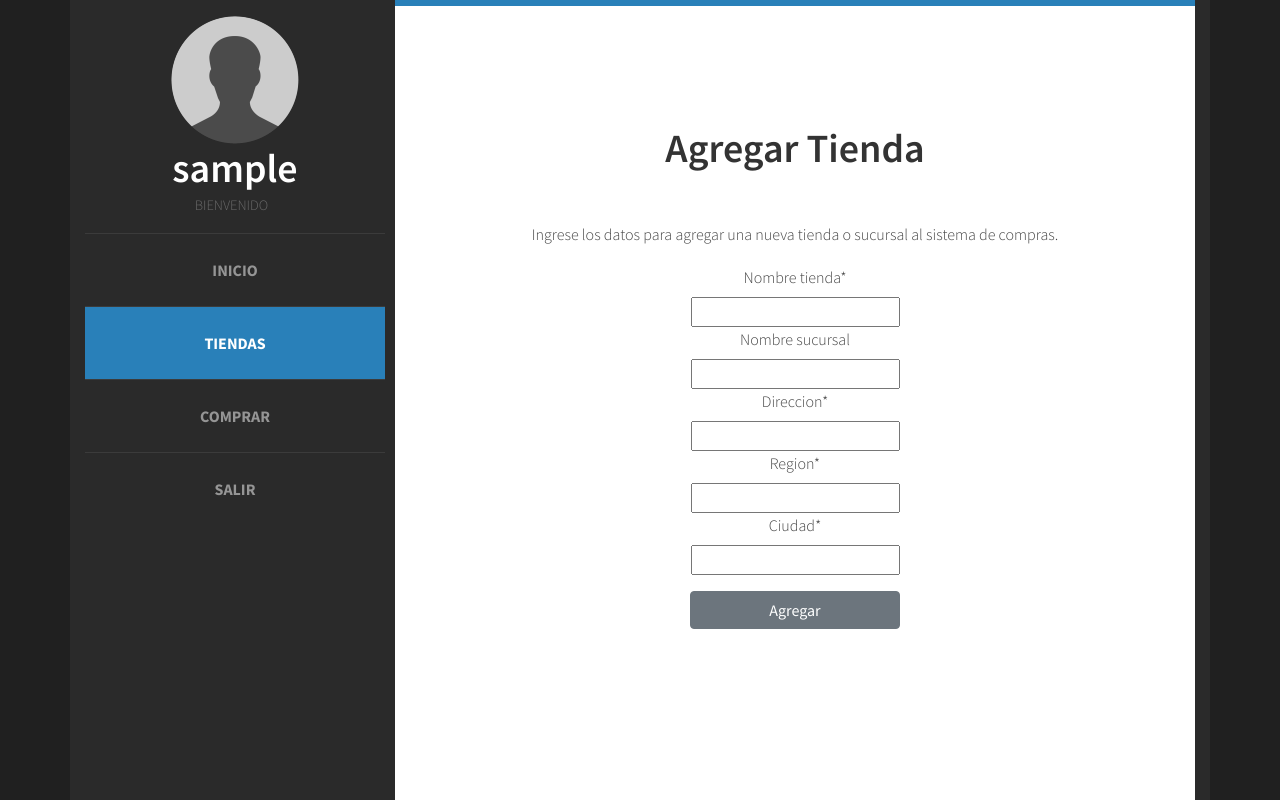
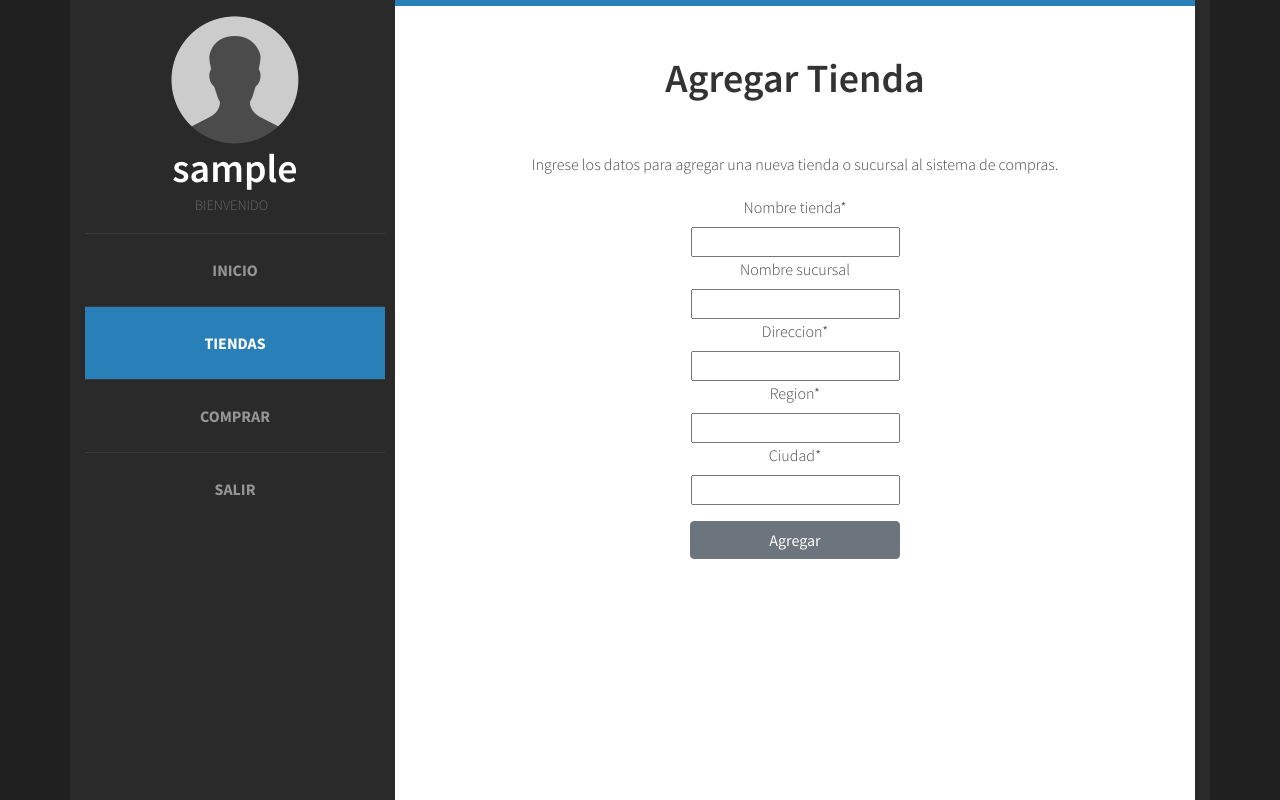
Before and after one commit to ThomasFarias/SistemaCompras, a Django app: page /agregarTiendas in a window 1280 px wide. Run offline with Django 3.2, Linux system fonts and the light colour scheme; the visitor is signed in with stand-in values (Sample User, id 1); some libraries are stand-ins or nearby versions.

Commit message:
cambiado agregar tienda
aparece mas arriba ahora

```diff
--- a/frontEnd/templates/agregarTienda.html
+++ b/frontEnd/templates/agregarTienda.html
@@ -1,7 +1,7 @@
 {% extends "index.html" %}
 {% block agregarTienda %}
 {% load crispy_forms_tags %}
-<div id="bienvenida">
+<div id="agregar-tienda">
 			<div class="title">
 				<h1>Agregar Tienda</h1>
 			</div>
--- a/static/css/default.css
+++ b/static/css/default.css
@@ -403,6 +403,15 @@
 
 	}
 
+		#agregar-tienda
+	{
+		position: relative;
+		text-align: top;
+		margin: auto;
+		padding: 0% 0;
+
+	}
+
 /*********************************************************************************/
 /* Logo                                                                          */
 /*********************************************************************************/
```
